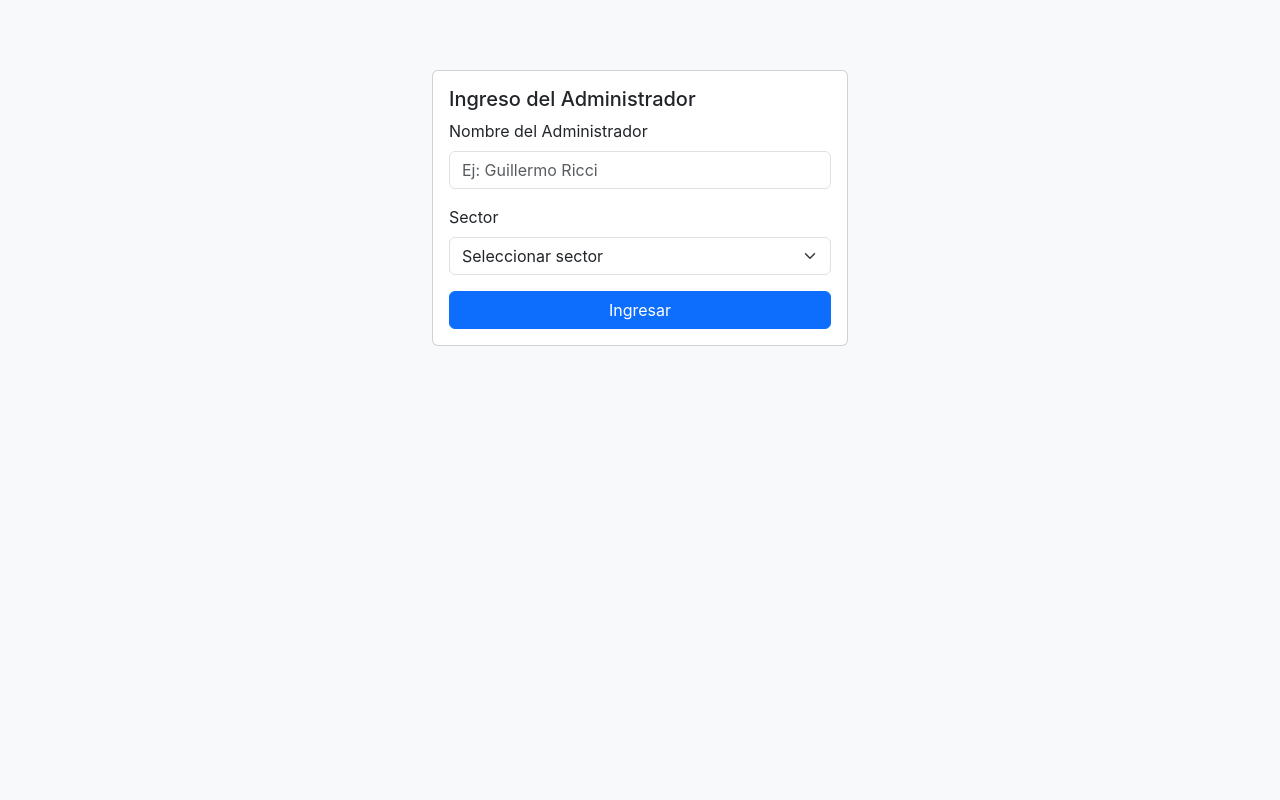
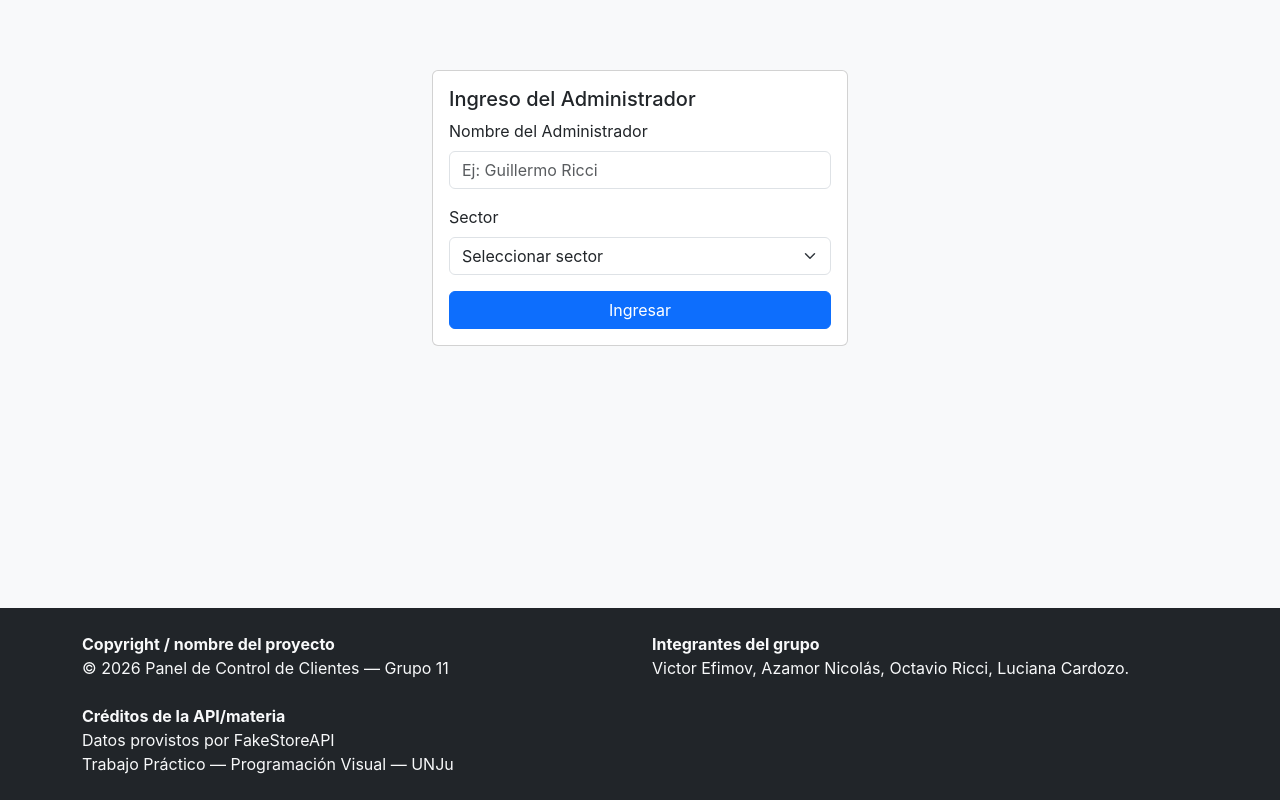
Before and after one commit to RichetOct2410/Pv_tpFinal_Grupo11, a React (Vite) app: page /login in a window 1280 px wide. Shown: the part 271-1071 px from the top of the page. Before the commit the page ends 879 px from the top, so only its background shows below. Built offline with nearby package versions, Linux system fonts and the light colour scheme.

Commit message:
Desarrollo del Navbar y footer de la pagina[VictorEfimov]

```diff
--- a/src/App.jsx
+++ b/src/App.jsx
@@ -3,7 +3,8 @@ import { BrowserRouter } from "react-router-dom";
 import { AdminProvider } from "./context/AdminContext";
 import routes from "./routes/routes";
 import { useRoutes } from "react-router-dom";
-import Header from "./components/layout/Header";
+import BarraNavegacion from "./components/layout/BarraNavegacion";
+import Footer from "./components/layout/Footer";
 
 const AppRoutes = () => useRoutes(routes);
 
@@ -11,8 +12,9 @@ const App = () => {
     return (
     <AdminProvider>
         <BrowserRouter>
-        <Header />
+        <BarraNavegacion />
         <AppRoutes />
+        <Footer />
         </BrowserRouter>
     </AdminProvider>
   );
--- a/src/components/layout/BarraNavegacion.jsx
+++ b/src/components/layout/BarraNavegacion.jsx
@@ -0,0 +1,43 @@
+import React, { useContext } from "react";
+import { useNavigate, Link } from "react-router-dom";
+import { AdminContext } from "../../context/AdminContext";
+import { Navbar, Container, Nav, Button } from "react-bootstrap";
+
+const BarraNavegacion = () => {
+	const { admin, logout } = useContext(AdminContext);
+	const navigate = useNavigate();
+
+	const handleLogout = () => {
+		logout();
+		navigate("/login", { replace: true });
+	};
+
+	return (
+		<Navbar bg="dark" variant="dark" expand="lg" className="mb-3">
+			<Container>
+				<Navbar.Brand as={Link} to={admin ? "/dashboard" : "/login"}>
+					Panel Clientes
+				</Navbar.Brand>
+				<Navbar.Toggle aria-controls="basic-navbar-nav" />
+				<Navbar.Collapse id="basic-navbar-nav">
+					<Nav className="ms-auto align-items-center">
+						{admin ? (
+							<>
+								<span className="text-white me-3">{admin.nombre} ({admin.sector})</span>
+								<Button variant="outline-light" size="sm" onClick={handleLogout}>
+									Cerrar Sesión
+								</Button>
+							</>
+						) : (
+							<Nav.Link as={Link} to="/login">
+								<Button variant="outline-light" size="sm">Ingresar</Button>
+							</Nav.Link>
+						)}
+					</Nav>
+				</Navbar.Collapse>
+			</Container>
+		</Navbar>
+	);
+};
+
+export default BarraNavegacion;
--- a/src/components/layout/Footer.jsx
+++ b/src/components/layout/Footer.jsx
@@ -0,0 +1,30 @@
+import React from "react";
+import { Container, Row, Col } from "react-bootstrap";
+
+const Footer = () => {
+	return (
+		<footer className="bg-dark text-light py-4 mt-auto">
+			<Container>
+				<Row>
+					<Col md={6} className="mb-2">
+						<strong>Copyright / nombre del proyecto</strong>
+						<div>© 2026 Panel de Control de Clientes — Grupo 11</div>
+					</Col>
+					<Col md={6} className="mb-2">
+						<strong>Integrantes del grupo</strong>
+						<div> Victor Efimov, Azamor Nicolás, Octavio Ricci, Luciana Cardozo.</div>
+					</Col>
+				</Row>
+				<Row className="mt-3">
+					<Col>
+						<strong>Créditos de la API/materia</strong>
+						<div>Datos provistos por FakeStoreAPI</div>
+						<div>Trabajo Práctico — Programación Visual — UNJu</div>
+					</Col>
+				</Row>
+			</Container>
+		</footer>
+	);
+};
+
+export default Footer;
```
